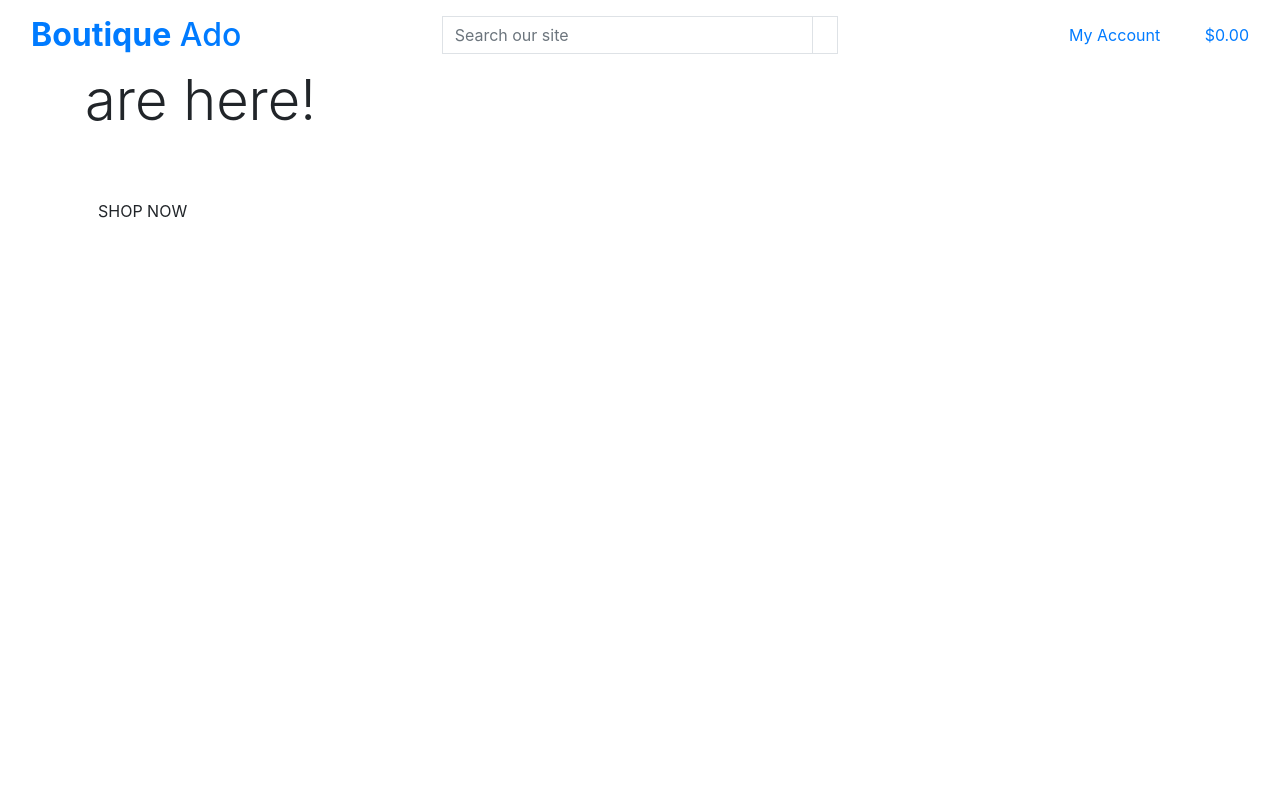
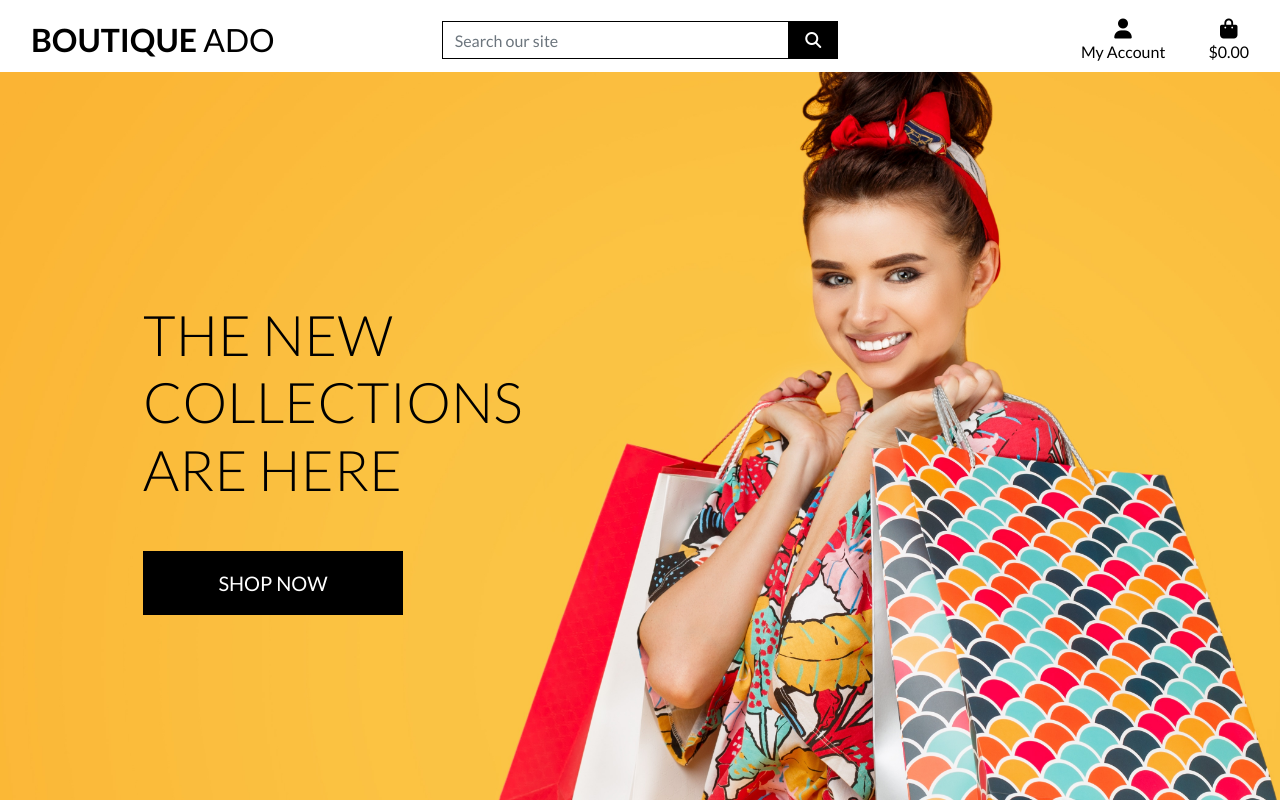
Before and after one commit to Cleg83/boutique_ado-v1, a Django app: page / in a window 1280 px wide. Run offline with Django 3.2, Linux system fonts and the light colour scheme; some libraries are stand-ins or nearby versions.

Commit message:
completed home page header and css

```diff
--- a/boutique_ado/settings.py
+++ b/boutique_ado/settings.py
@@ -151,6 +151,10 @@ USE_TZ = True
 # https://docs.djangoproject.com/en/3.2/howto/static-files/
 
 STATIC_URL = '/static/'
+STATICFILES_DIRS = (os.path.join(BASE_DIR, 'static'),)
+
+MEDIA_URL = '/media/'
+MEDIA_ROOT = os.path.join(BASE_DIR, 'media')
 
 # Default primary key field type
 # https://docs.djangoproject.com/en/3.2/ref/settings/#default-auto-field
--- a/boutique_ado/urls.py
+++ b/boutique_ado/urls.py
@@ -15,9 +15,11 @@ Including another URLconf
 """
 from django.contrib import admin
 from django.urls import path, include
+from django.conf import settings
+from django.conf.urls.static import static
 
 urlpatterns = [
     path('admin/', admin.site.urls),
     path('accounts/', include('allauth.urls')),
     path('', include('home.urls')),
-]
+] + static(settings.MEDIA_URL, document_root=settings.MEDIA_ROOT)
--- a/home/templates/home/index.html
+++ b/home/templates/home/index.html
@@ -2,24 +2,23 @@
 {% load static %}
 
 {% block page_header %}
-{% endblock %}
     <div class="container header-container">
         <div class="row">
             <div class="col"></div>
         </div>
     </div>
+{% endblock %}
+
 {% block content %}
-    <div class="container h100">
-        <div class="row h100">
+    <div class="container h-100">
+        <div class="row h-100">
             <div class="col-7 col-md-6 my-auto">
                 <h1 class="display-4 logo-font text-black">
-                    The new collections are here!
+                    The new collections are here
                 </h1>
                 <div class="my-5">
                     <h4>
-                        <a href="" class="shop-now-button btn btn-large rounded-0 text-uppercase py-3">
-                            Shop Now
-                        </a>
+                        <a href="" class="shop-now-button btn btn-lg rounded-0 text-uppercase py-3">Shop Now</a>
                     </h4>
                 </div>
             </div>
--- a/templates/base.html
+++ b/templates/base.html
@@ -15,12 +15,17 @@
 
     {% block corecss %}
         <link rel="stylesheet" href="https://cdn.jsdelivr.net/npm/bootstrap@4.6.2/dist/css/bootstrap.min.css" integrity="sha384-xOolHFLEh07PJGoPkLv1IbcEPTNtaed2xpHsD9ESMhqIYd0nLMwNLD69Npy4HI+N" crossorigin="anonymous">
-    {% endblock %}
+        <link rel="preconnect" href="https://fonts.googleapis.com">
+        <link rel="preconnect" href="https://fonts.gstatic.com" crossorigin>
+        <link href="https://fonts.googleapis.com/css2?family=Lato:ital,wght@0,100;0,300;0,400;0,700;0,900;1,100;1,300;1,400;1,700;1,900&display=swap" rel="stylesheet">
+        <link rel="stylesheet" href="{% static 'css/base.css' %}">
+        {% endblock %}
 
     {% block extra_css %}
     {% endblock %}
 
     {% block corejs %}
+        <script src="https://kit.fontawesome.com/6cbc018174.js" crossorigin="anonymous"></script>
         <script src="https://cdn.jsdelivr.net/npm/jquery@3.5.1/dist/jquery.min.js" integrity="sha256-9/aliU8dGd2tb6OSsuzixeV4y/faTqgFtohetphbbj0=" crossorigin="anonymous"></script>
         <script src="https://cdn.jsdelivr.net/npm/popper.js@1.16.1/dist/umd/popper.min.js" integrity="sha384-9/reFTGAW83EW2RDu2S0VKaIzap3H66lZH81PoYlFhbGU+6BZp6G7niu735Sk7lN" crossorigin="anonymous"></script>
         <script src="https://cdn.jsdelivr.net/npm/bootstrap@4.6.2/dist/js/bootstrap.min.js" integrity="sha384-+sLIOodYLS7CIrQpBjl+C7nPvqq+FbNUBDunl/OZv93DB7Ln/533i8e/mZXLi/P+" crossorigin="anonymous"></script>
@@ -46,7 +51,7 @@
                         <div class="input-group-append">
                             <button class="form-control btn btn-black border border-black rounded-0" type="submit">
                                 <span class="icon">
-                                    <i class="fas fa-search"></i>
+                                    <i class="fa-solid fa-search"></i>
                                 </span>
                             </button>
                         </div>
@@ -58,7 +63,7 @@
                     <li class="list-inline-item dropdown">
                         <a class="text-black nav-link" href="#" id="user-options" data-toggle="dropdown" aria-haspopup="true" aria-expanded="false">
                             <div class="text-center">
-                                <div><i class="fas fa-user fa-lg"></i></div>
+                                <div><i class="fa-solid fa-user fa-lg"></i></div>
                                 <p class="my-0">My Account</p>
                             </div>
                         </a>
@@ -78,7 +83,7 @@
                     <li class="list-inline-item">
                         <a class="{% if grand_total %}text-info font-weight-bold{% else %}text-black{% endif %} nav-link" href="">
                             <div class="text-center">
-                                <div><i class="fas fa-shopping-bag fa-lg"></i></div>
+                                <div><i class="fa-solid fa-shopping-bag fa-lg"></i></div>
                                 <p class="my-0">
                                     {% if grand_total %}
                                         ${{ grand_total|floatformat:2 }}
```
